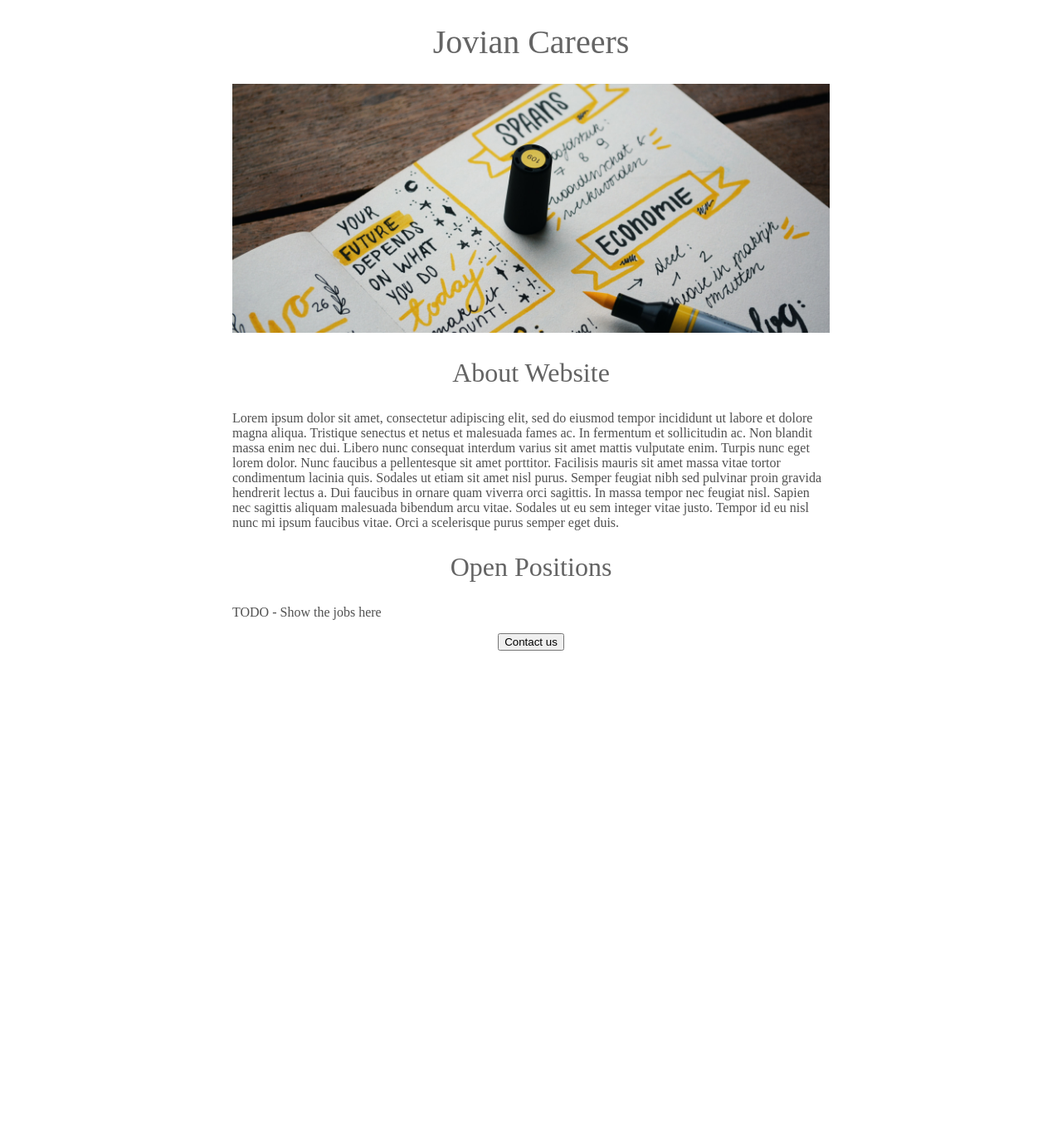
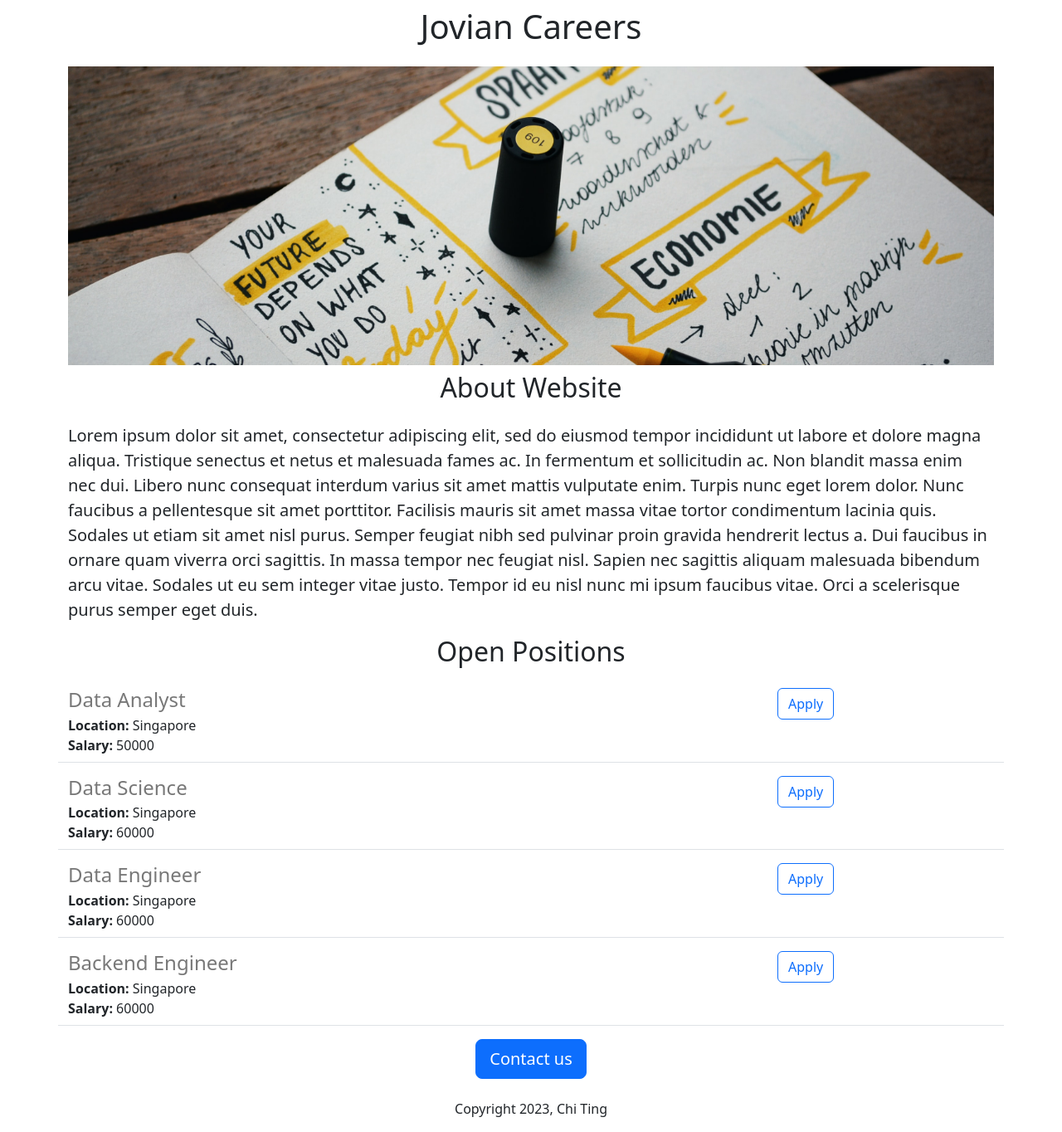
Before and after one commit to chitinglow/flask_project, a Flask app: page / in a window 1280 px wide. Shown: the whole page at 83% size. Before the commit the page ends 784 px from the top, so only its background shows below. Run offline with Flask 2, Linux system fonts and the light colour scheme.

Commit message:
adding job position

```diff
--- a/app.py
+++ b/app.py
@@ -2,10 +2,32 @@ from flask import Flask, render_template
 
 app = Flask(__name__)
 
+JOBS = [{
+    'id': 1,
+    'title': 'Data Analyst',
+    'location': "Singapore",
+    'Salary': 50000
+}, {
+    'id': 2,
+    'title': 'Data Science',
+    'location': 'Singapore',
+    'Salary': 60000
+}, {
+    'id': 3,
+    'title': 'Data Engineer',
+    'location': 'Singapore',
+    'Salary': 60000
+}, {
+    'id': 4,
+    'title': 'Backend Engineer',
+    'location': 'Singapore',
+    'Salary': 60000
+}]
+
 
 @app.route("/")
 def hello_world():
-    return render_template('home.html')
+    return render_template('home.html', jobs=JOBS)
 
 
 if __name__ == "__main__":
--- a/templates/home.html
+++ b/templates/home.html
@@ -1,56 +1,39 @@
 <!DOCTYPE html>
 <html>
     <head>
+        <meta charset="utf-8">
+        <meta name="viewport" content="width=device-width, initial-scale=1">
         <title>Career Website</title>
-        <style>
-            h1 {
-                font-size: 40px;
-                font-family: Poppins;
-                font-weight: normal;
-                color: rgb(100,100,100);
-                text-align: center
-            }
+        <link href="https://cdn.jsdelivr.net/npm/bootstrap@5.2.3/dist/css/bootstrap.min.css" rel="stylesheet" integrity="sha384-rbsA2VBKQhggwzxH7pPCaAqO46MgnOM80zW1RWuH61DGLwZJEdK2Kadq2F9CUG65" crossorigin="anonymous">
 
-            #banner {
-                width: 100%;
-                height: 300px;
-                object-fit: cover;
-            }
+    <style>
+        #banner{
+            height:360px;
+            width: 100%;
+            object-fit:cover;
+        }
+    </style>
 
-            h2 {
-                font-size: 32px;
-                font-family: Poppins;
-                font-weight: normal;
-                color: rgb(100,100,100);
-                text-align: center;
-            }
 
-            .bodytext {
-                font-family: Poppins;
-                font-weight: normal;
-                color: rgb(80,80,80);
-            }
-
-            #container{
-                max-width: 720px;
-                margin: 0 auto 0 auto;
-            }
-
-        </style>
     </head>
     <body>
-        <div id='container'>
-        <h1>Jovian Careers</h1>
-        <img id='banner' src="static/banner.jpeg" >
-        <h2>About Website</h2>
-        <p class="bodytext">
+        <div class='container'>
+        <h1 class="text-center mt-2 mb-4">Jovian Careers</h1>
+        <img id='banner' class="img-fluid" src="static/banner.jpeg">
+        <h2 class="text-center mt-2 mb-4">About Website</h2>
+        <p class="lead">
         Lorem ipsum dolor sit amet, consectetur adipiscing elit, sed do eiusmod tempor incididunt ut labore et dolore magna aliqua. Tristique senectus et netus et malesuada fames ac. In fermentum et sollicitudin ac. Non blandit massa enim nec dui. Libero nunc consequat interdum varius sit amet mattis vulputate enim. Turpis nunc eget lorem dolor. Nunc faucibus a pellentesque sit amet porttitor. Facilisis mauris sit amet massa vitae tortor condimentum lacinia quis. Sodales ut etiam sit amet nisl purus. Semper feugiat nibh sed pulvinar proin gravida hendrerit lectus a. Dui faucibus in ornare quam viverra orci sagittis. In massa tempor nec feugiat nisl. Sapien nec sagittis aliquam malesuada bibendum arcu vitae. Sodales ut eu sem integer vitae justo. Tempor id eu nisl nunc mi ipsum faucibus vitae. Orci a scelerisque purus semper eget duis.
-        </p>
+    </p>
 
-    <h2>Open Positions</h2>
-    <p class="bodytext">TODO - Show the jobs here</p>
-    <div style="text-align:center;">
-    <button>Contact us</button>
+    <h2 class="text-center mt-2 mb-4">Open Positions</h2>
+    <div>
+        {%for job in jobs%}
+        {% include 'jobitem.html'%}
+        {%endfor%}
+    </div>
+    <div class="text-center">
+    <button  class="btn btn-primary btn-lg">Contact us</button>
+        <p class='mt-4'>Copyright 2023, Chi Ting</p>
     </div>
     </div>
     </body>
--- /dev/null
+++ b/templates/jobitem.html
@@ -0,0 +1,12 @@
+<div class="border-bottom row" style="margin-bottom:16px; padding-bottom:8px;">
+    <div class="col-9">
+    <h4 style="color:rgb(120,120,120); margin-bottom:4px;">{{job['title']}}</h4>
+    <div><b>Location:</b> {{job['location']}}</div>
+    {%if 'Salary' in job%}
+    <div><b>Salary:</b> {{job['Salary']}}</div>
+    {% endif %}
+    </div>
+    <div class='col-3'>
+    <button type="button" class="btn btn-outline-primary">Apply</button>
+    </div>
+</div>
```
